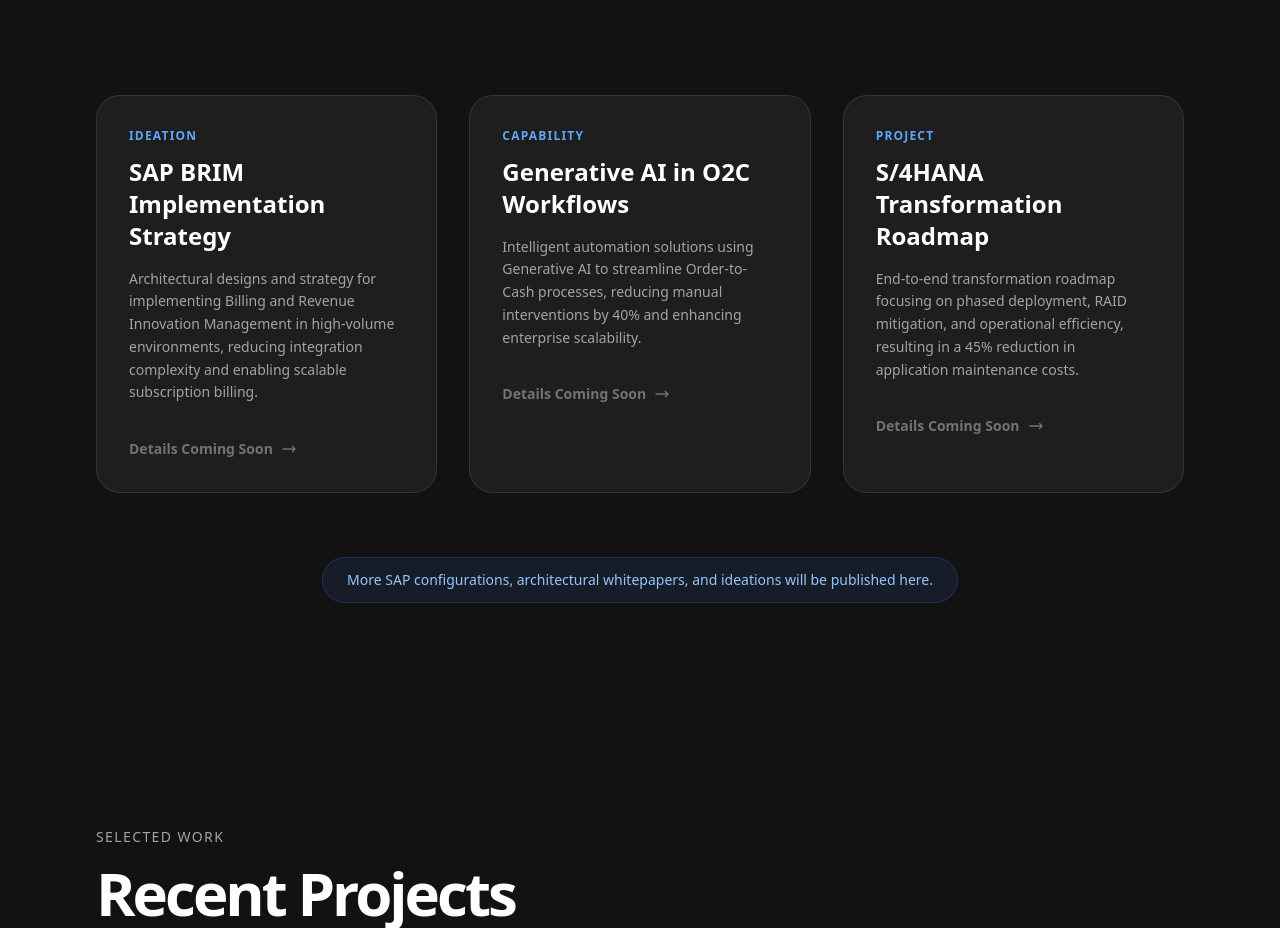
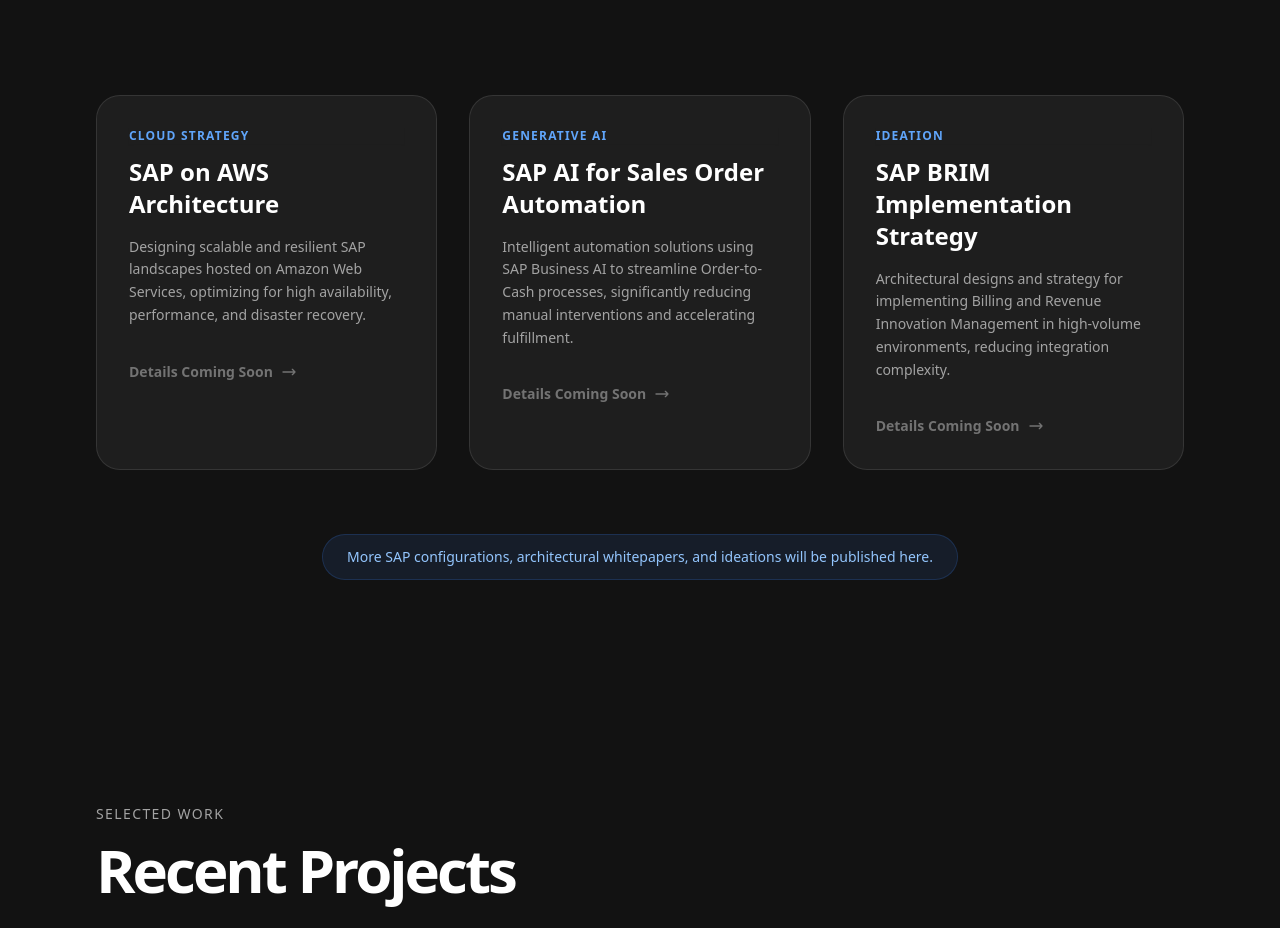
Before and after one commit to hemantwakchaure-lab/Portfolio, a Next.js app: page / in a window 1280 px wide. Shown: the part 9820-10748 px from the top of the page. Built offline with nearby package versions, Linux system fonts and the light colour scheme.

Commit message:
Update SAP capabilities to include AWS and Sales Order AI automation

```diff
--- a/src/components/SAPCapabilities.tsx
+++ b/src/components/SAPCapabilities.tsx
@@ -5,21 +5,21 @@
 const sapItems = [
     {
         id: 1,
-        title: "SAP BRIM Implementation Strategy",
-        category: "Ideation",
-        description: "Architectural designs and strategy for implementing Billing and Revenue Innovation Management in high-volume environments, reducing integration complexity and enabling scalable subscription billing.",
+        title: "SAP on AWS Architecture",
+        category: "Cloud Strategy",
+        description: "Designing scalable and resilient SAP landscapes hosted on Amazon Web Services, optimizing for high availability, performance, and disaster recovery.",
     },
     {
         id: 2,
-        title: "Generative AI in O2C Workflows",
-        category: "Capability",
-        description: "Intelligent automation solutions using Generative AI to streamline Order-to-Cash processes, reducing manual interventions by 40% and enhancing enterprise scalability.",
+        title: "SAP AI for Sales Order Automation",
+        category: "Generative AI",
+        description: "Intelligent automation solutions using SAP Business AI to streamline Order-to-Cash processes, significantly reducing manual interventions and accelerating fulfillment.",
     },
     {
         id: 3,
-        title: "S/4HANA Transformation Roadmap",
-        category: "Project",
-        description: "End-to-end transformation roadmap focusing on phased deployment, RAID mitigation, and operational efficiency, resulting in a 45% reduction in application maintenance costs.",
+        title: "SAP BRIM Implementation Strategy",
+        category: "Ideation",
+        description: "Architectural designs and strategy for implementing Billing and Revenue Innovation Management in high-volume environments, reducing integration complexity.",
     }
 ];
 
```
